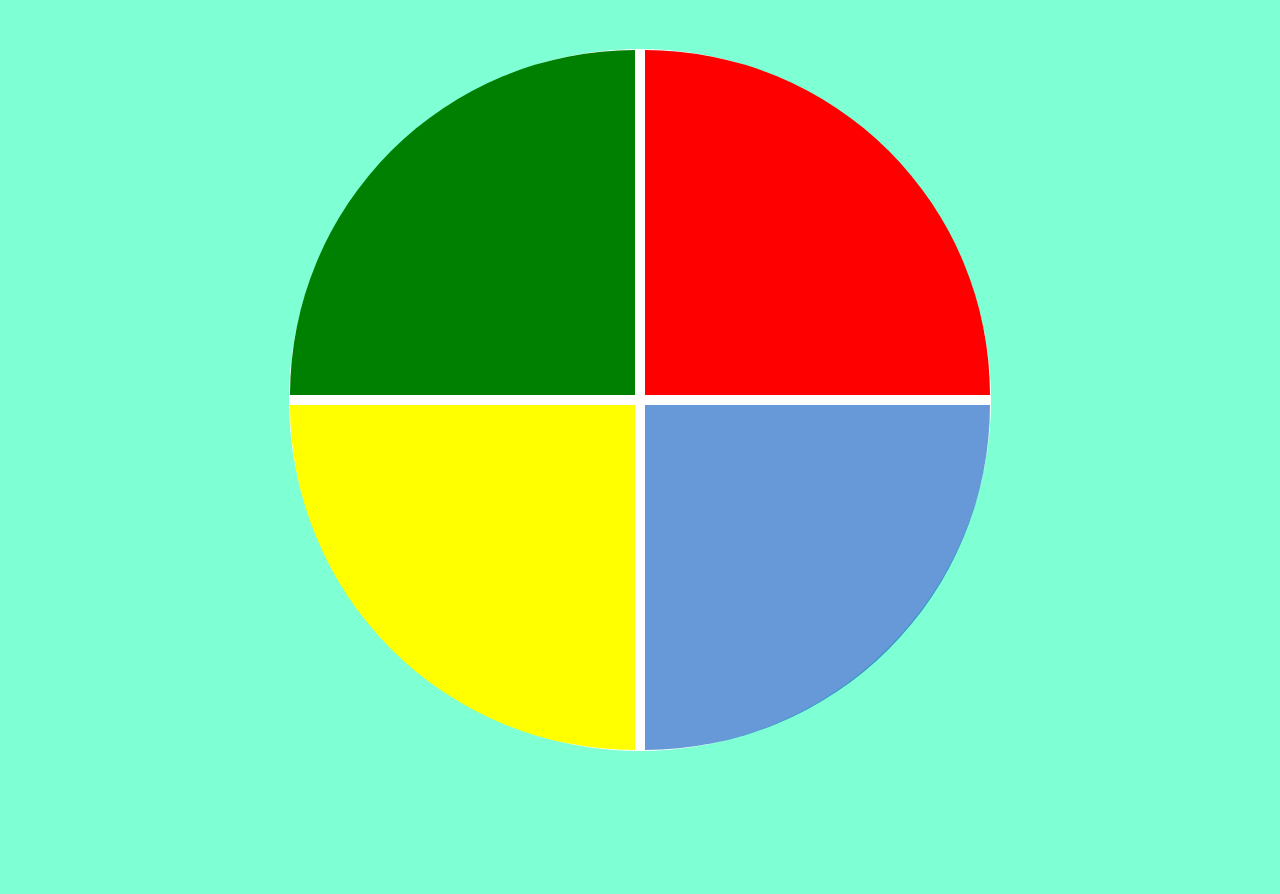
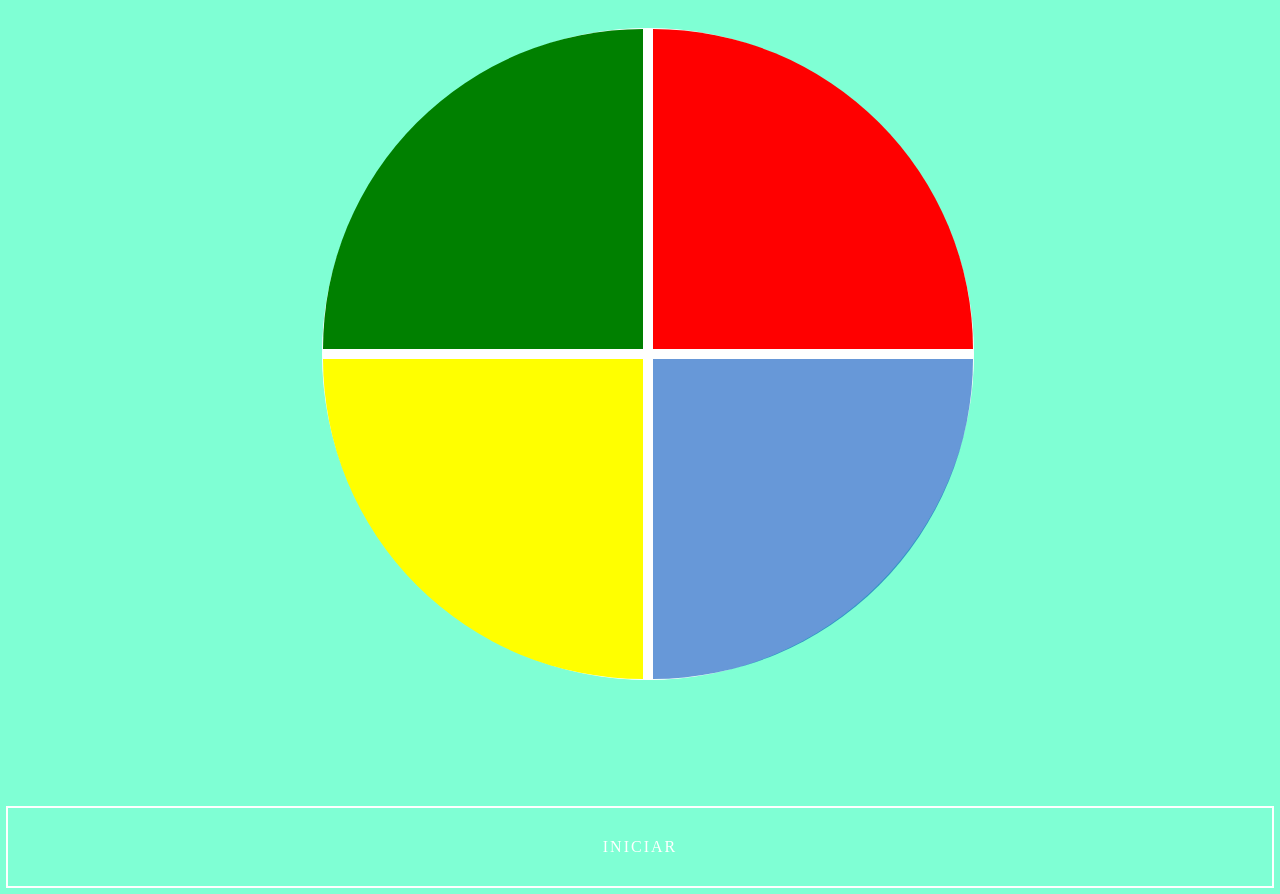
Before and after one commit to CalvinSoares/DIO-desafios1, a plain HTML site: page jogoMemoria/index.html in a window 1280 px wide. Before the commit the page ends 800 px from the top, so only its background shows below. Drawn offline with Linux system fonts and the light colour scheme.

Commit message:
concluido

```diff
--- a/jogoMemoria/index.html
+++ b/jogoMemoria/index.html
@@ -17,6 +17,10 @@
         </div>
     </div>
 
+    <a href="#" class="iniciar" onclick="playgame()">
+            iniciar
+    </a>
+
 
 
 
--- a/jogoMemoria/script.js
+++ b/jogoMemoria/script.js
@@ -91,6 +91,7 @@ let playgame = () => {
     score = 0;
 
     nextLevel();
+
 }
 
 //eventos de clique para as cores
--- a/jogoMemoria/style.css
+++ b/jogoMemoria/style.css
@@ -1,5 +1,5 @@
 body {
-    margin: 0;
+    align-items: center;
     background-color: aquamarine;
 }
 
@@ -8,7 +8,6 @@ body {
     width: 100vw;
     display: flex;
     justify-content: center;
-    align-items: center;
 }
 
 .genius {
@@ -18,9 +17,10 @@ body {
     grid-gap: 10px;
     border: 1px solid #ffffff;
     background-color: #ffffff;
+    margin-top: 20px;
     border-radius: 100%;
-    width: 700px;
-    height: 700px;
+    width: 650px;
+    height: 650px;
 }
 
 .blue {
@@ -50,3 +50,41 @@ body {
 .selected {
     opacity: 0.6;
 }
+
+.iniciar {
+    height: auto;
+    width: auto;
+    display: flex;
+    justify-content: center;
+    text-decoration: none;
+    text-transform: uppercase;
+    letter-spacing: 2px;
+    color: #fff;
+    outline: 2px solid #fff;
+    padding: 30px 60px;
+    position: relative;
+    overflow: hidden;
+    transition: color 1s;
+}
+
+.iniciar:hover {
+    color: #833ab4;
+}
+
+.iniciar::before {
+    content: '';
+    position: absolute;
+    top: 0;
+    left: -50px;
+    width: 0;
+    height: 100%;
+    background-color: #fff;
+    transform: skew(35deg);
+    z-index: -1;
+    transition: width 1s;
+
+}
+
+.iniciar:hover::before {
+    width: 150%;
+}
```
